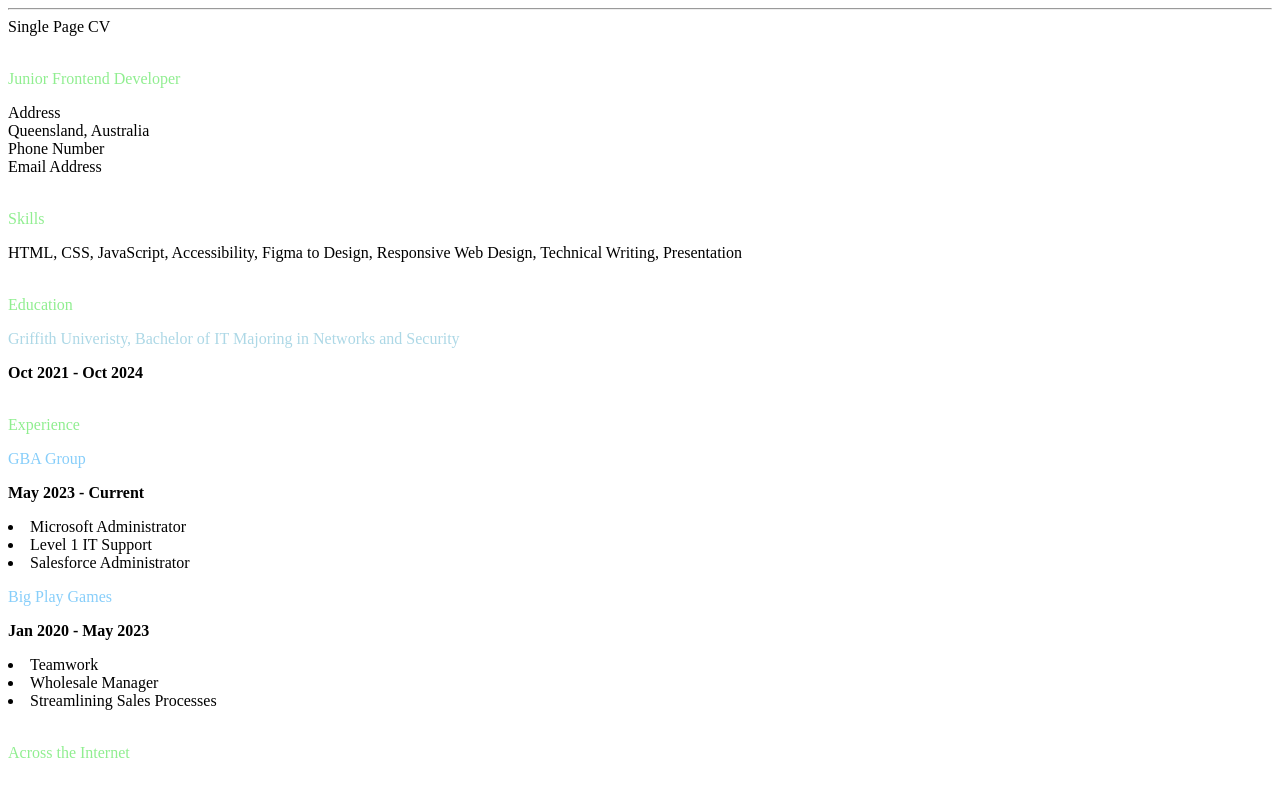
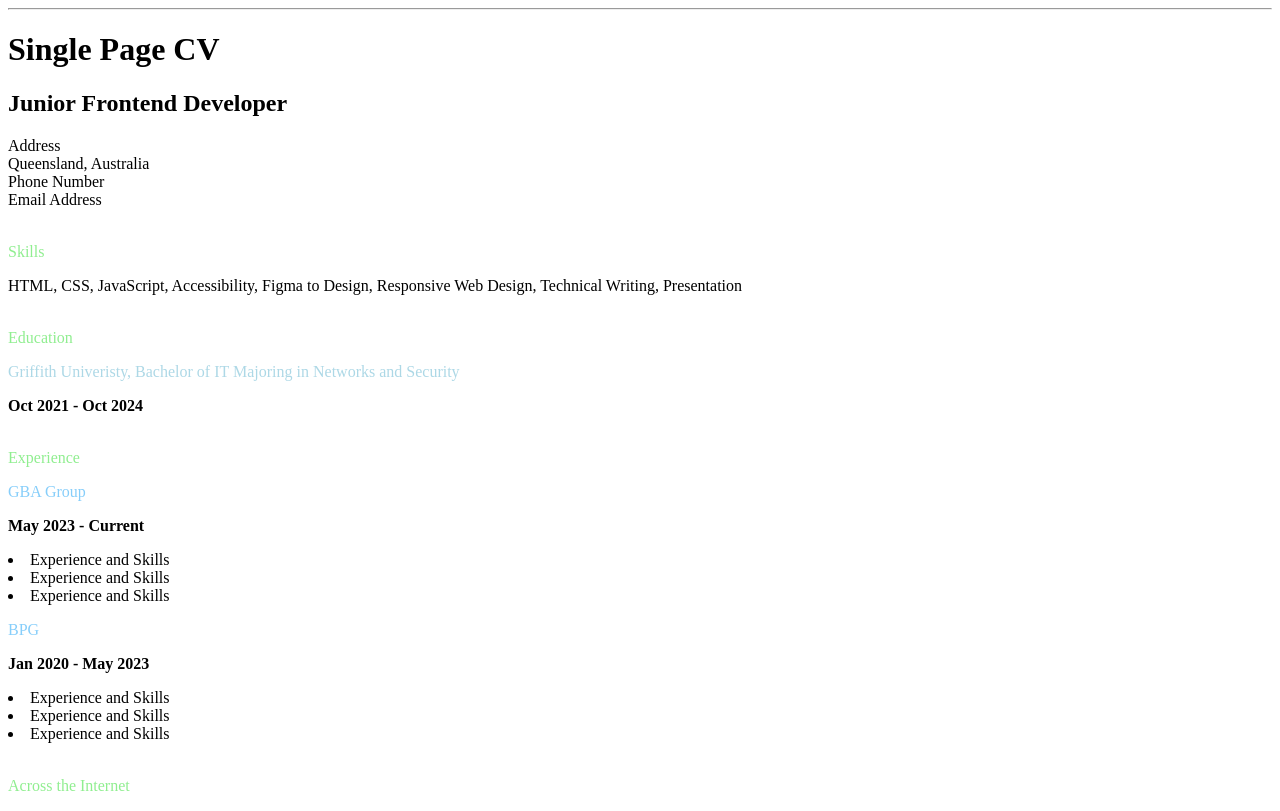
Before and after one commit to Jetttay1980/roadmap.sh, a plain HTML site: page frontend projects/single-page-cv/index.html in a window 1280 px wide. Drawn offline with Linux system fonts and the light colour scheme.

Commit message:
Working on CV

```diff
--- a/frontend projects/single-page-cv/index.html
+++ b/frontend projects/single-page-cv/index.html
@@ -1,16 +1,24 @@
 <!DOCTYPE html>
-<html>
+<html lang="en">
+    <head>
     <title>Jett Taylor</title>
-    <head>
-        <link rel="icon" type="image/png" href="/favicon.png"/>
-        <link rel="icon" type="image/png" href="https://example.com/favicon.png"/>
+        <meta charset="UTF-8">
+        <meta name="viewport" content="width=device-width, initial-scale=1">
+
+        <meta name="description" content="Jett Taylor's resume built from Roadmap.sh guides">
+        <meta name="keywords" content="Frontend Dev">
+        <meta name="author" content="Jett Taylor">
+
     </head>
     <hr>
 
     <!-- Section 1 -->
     <body>
-    <header>Single Page CV</header>
-    <p style="color: lightgreen;"><br>Junior Frontend Developer</p>
+    <header>
+        <h1>Single Page CV</h1>
+        <h2>Junior Frontend Developer</h2>
+    </header>
+
     <p> Address<br>
     Queensland, Australia <br>
     Phone Number <br>
@@ -29,19 +37,18 @@
     <p style="color: lightgreen;"><br>Experience</p>
     <p style="color: lightskyblue;">GBA Group</p>
     <p style="font-weight: bold;">May 2023 - Current</p>
-        <li>Microsoft Administrator</li>
-        <li>Level 1 IT Support</li>
-        <li>Salesforce Administrator</li>
+        <li>Experience and Skills</li>
+        <li>Experience and Skills</li>
+        <li>Experience and Skills</li>
 
-    <p style="color: lightskyblue;">Big Play Games</p>
+    <p style="color: lightskyblue;">BPG</p>
     <p style="font-weight: bold;">Jan 2020 - May 2023</p>
-        <li>Teamwork</li>
-        <li>Wholesale Manager</li>
-        <li>Streamlining Sales Processes</li>
+        <li>Experience and Skills</li>
+        <li>Experience and Skills</li>
+        <li>Experience and Skills</li>
 
     <!-- Section 5 -->
     <p style="color: lightgreen;"><br>Across the Internet</p>
 
     </body>
-
 </html>
```
Also changed, not shown: frontend projects/basic-html-website/index.html (added).
